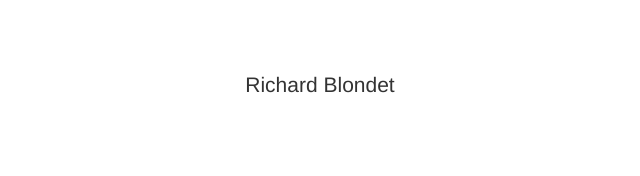
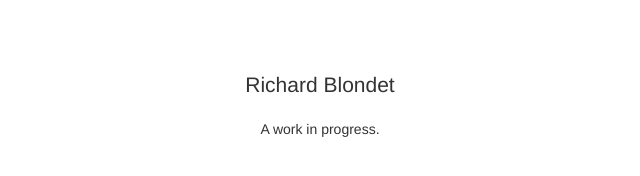
Before and after one commit to richardblondet/richardblondet.github.com, a plain HTML site: page index.html in a window 1280 px wide. Shown: the whole page, without its empty margins (320-960 px from the left). Drawn offline with Linux system fonts and the light colour scheme.

Commit message:
progress...

```diff
--- a/index.html
+++ b/index.html
@@ -38,6 +38,9 @@
             <p class="lead text-center">
                 Richard Blondet
             </p>
+            <p class="text-center">
+                A work in progress.
+            </p>
         </div>
     </div>
 
```
